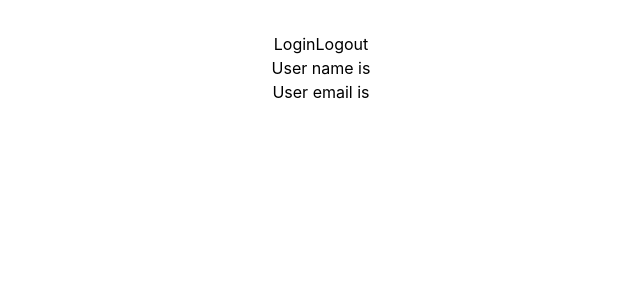
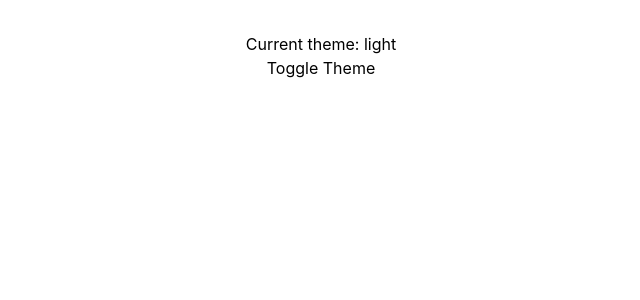
Before and after one commit to kskannandotwin/codevolution-react-19, a React (Vite) app: page / in a window 1280 px wide. Shown: the top 300 px of the page, without its empty margins (319-959 px from the left). Built offline with nearby package versions, Linux system fonts and the light colour scheme.

Commit message:
useContext hook from chatgpt addressed
useContext hook from chatgpt addressed

```diff
--- a/src/App.tsx
+++ b/src/App.tsx
@@ -1,14 +1,11 @@
 import "./App.css";
-import { User } from "./components/context/User";
-import { UserContextProvider } from "./components/context/UserContext";
+import { ThemeContextProvider } from "./components/chatgpt-context/ThemeProvider";
 
 function App() {
   return (
     <>
       <div>
-        <UserContextProvider>
-          <User />
-        </UserContextProvider>
+        <ThemeContextProvider />
       </div>
     </>
   );
--- /dev/null
+++ b/src/components/chatgpt-context/Child.tsx
@@ -0,0 +1,11 @@
+import { useContext } from "react";
+import { ThemeContext } from "./ThemeContext";
+
+export const Child = () => {
+  const childTheme = useContext(ThemeContext);
+  return (
+    <div>
+      <p>Current theme: {childTheme.theme}</p>
+    </div>
+  );
+};
--- /dev/null
+++ b/src/components/chatgpt-context/ThemeContext.tsx
@@ -0,0 +1,11 @@
+import { createContext } from "react";
+
+type ThemeContextType = {
+  theme: "light" | "dark";
+  toggleTheme: () => void;
+};
+
+export const ThemeContext = createContext<ThemeContextType>({
+  theme: "light",
+  toggleTheme: () => {},
+});
--- /dev/null
+++ b/src/components/chatgpt-context/ThemeProvider.tsx
@@ -0,0 +1,16 @@
+import { useState } from "react";
+import { ThemeContext } from "./ThemeContext";
+import { Child } from "./Child";
+
+export const ThemeContextProvider = () => {
+  const [theme, setTheme] = useState<"light" | "dark">("light");
+  const toggleTheme = () => {
+    setTheme((prev) => (prev === "light" ? "dark" : "light"));
+  };
+  return (
+    <ThemeContext.Provider value={{ theme, toggleTheme }}>
+      <Child />
+      <button onClick={toggleTheme}>Toggle Theme</button>
+    </ThemeContext.Provider>
+  );
+};
```
